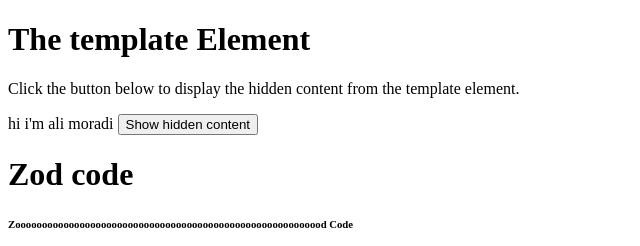
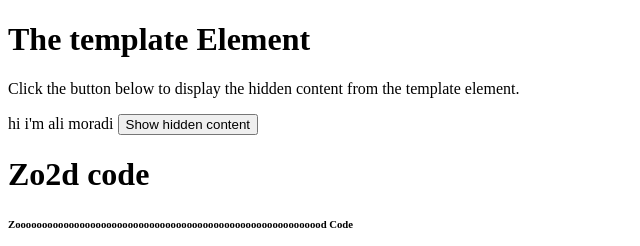
Before and after one commit to ALIII77/test1, a plain HTML site: page index.html in a window 1280 px wide. Shown: the top 246 px of the page, 0-640 px from the left. Drawn offline with Linux system fonts and the light colour scheme.

Commit message:
conf master

```diff
--- a/index.html
+++ b/index.html
@@ -10,7 +10,7 @@
 
 <button onclick="showContent()">Show hidden content</button>
 
-<h1>Zod code</h1>
+<h1>Zo2d code</h1>
 
 
 <h6> Zoooooooooooooooooooooooooooooooooooooooooooooooooooooooood Code </h6>
```
